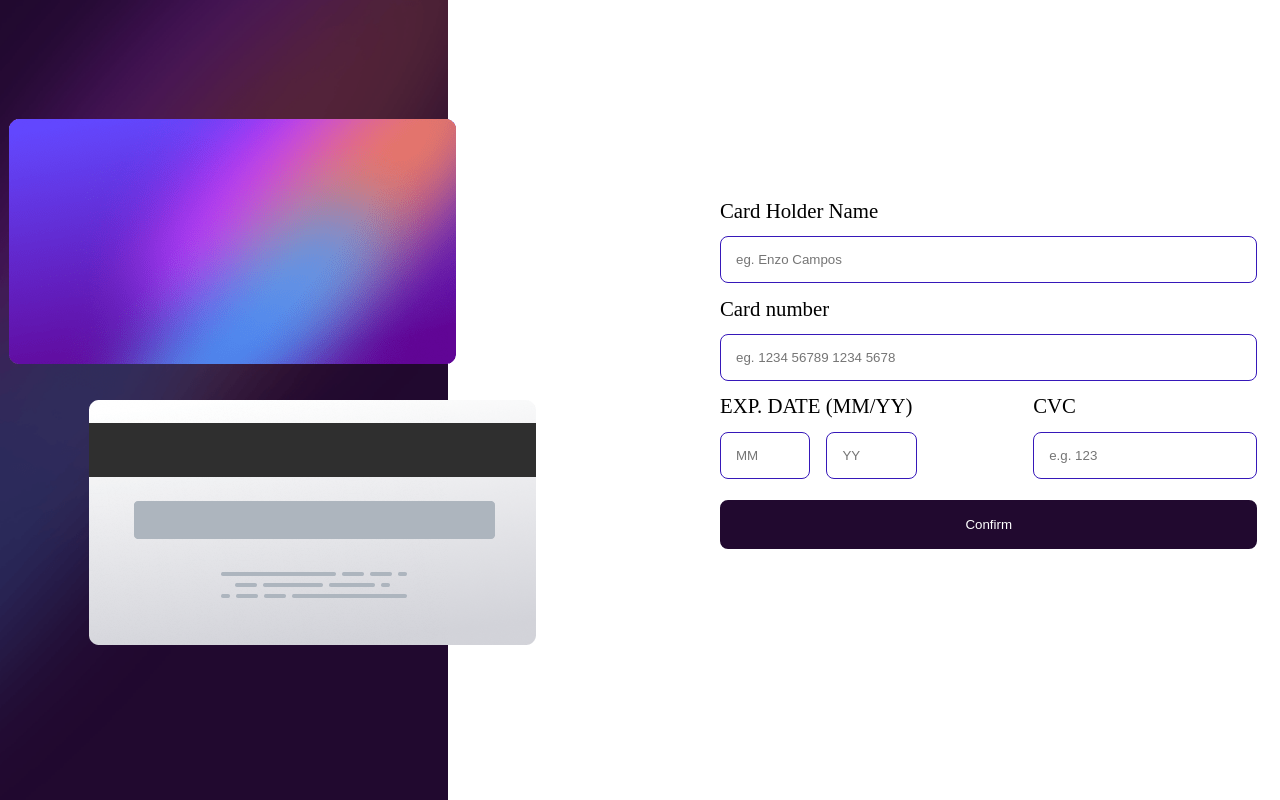
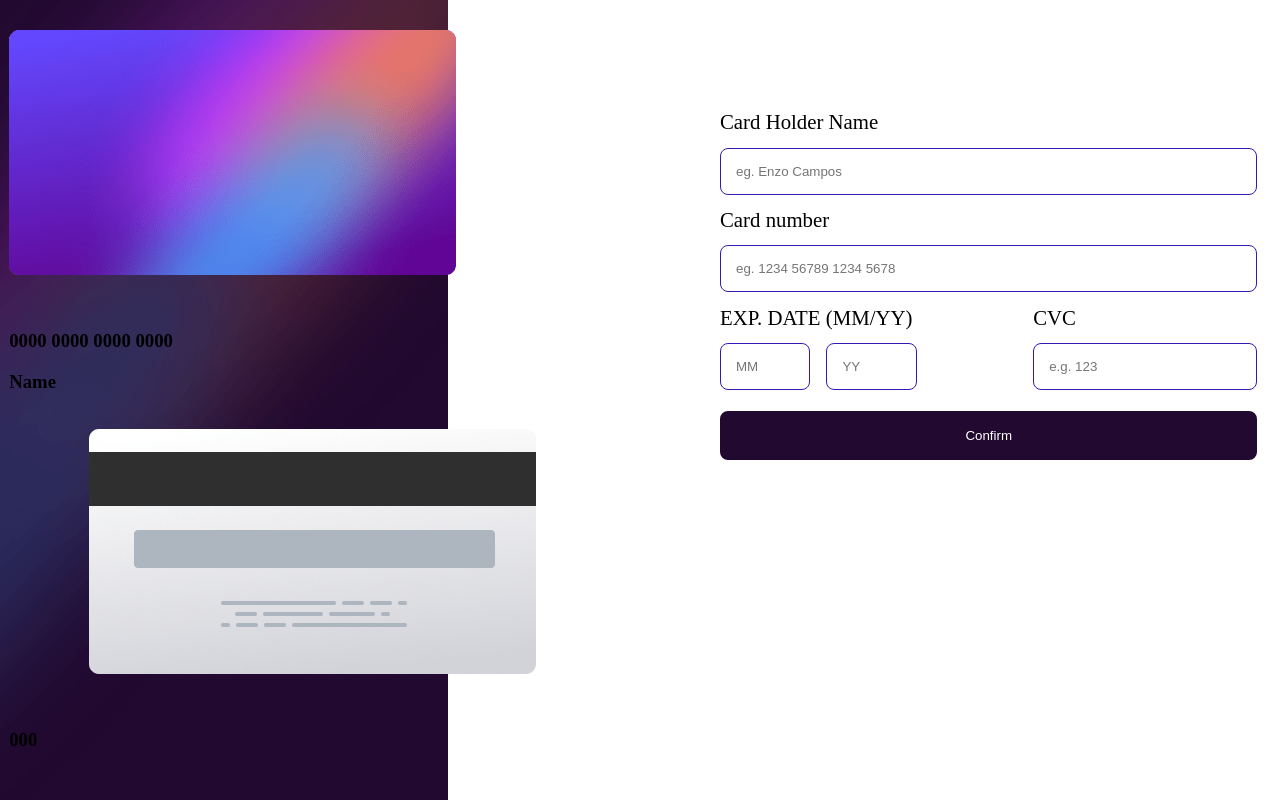
Before and after one commit to EnzCampos/Interactive-card-details-form, a React (Create React App) app: page / in a window 1280 px wide. Built offline with nearby package versions, Linux system fonts and the light colour scheme.

Commit message:
Changed styling

```diff
--- a/src/App.js
+++ b/src/App.js
@@ -1,12 +1,23 @@
 import React from 'react'
 
 function App() {
+  const [cardInfo, setCardInfo] = React.useState({
+    cardHolder: 'Name',
+    cardNumber:'0000 0000 0000 0000',
+    cardExpDateMM: '00',
+    cardExpDateYY: '00',
+    cardCvc: '000',
+  })
+
   return (
     <div className="main-content">
       <div className='cards'>
         <img src={require('./bg-card-front.png')} alt='card front' className="card front"/>
+        <h3 className="card-number">{cardInfo.cardNumber}</h3>
+        <h3 className="card-owner">{cardInfo.cardHolder}</h3>
         <br/>
         <img src={require('./bg-card-back.png')} alt='card front' className="card back"/>
+        <h3 className="card-cvc ">{cardInfo.cardCvc}</h3>
       </div>
       <div className="form-div">
         <form className="form center">
@@ -34,7 +45,7 @@ function App() {
             <label className='cvc'>
               CVC
               <br/>
-              <input type="number" placeholder='e.g. 123' name='cardCVC' min='0' className='card-cvc'></input>
+              <input type="number" placeholder='e.g. 123' name='cardCvc' min='0' className='card-cvc'></input>
             </label>
           </div>
           <label>
```
